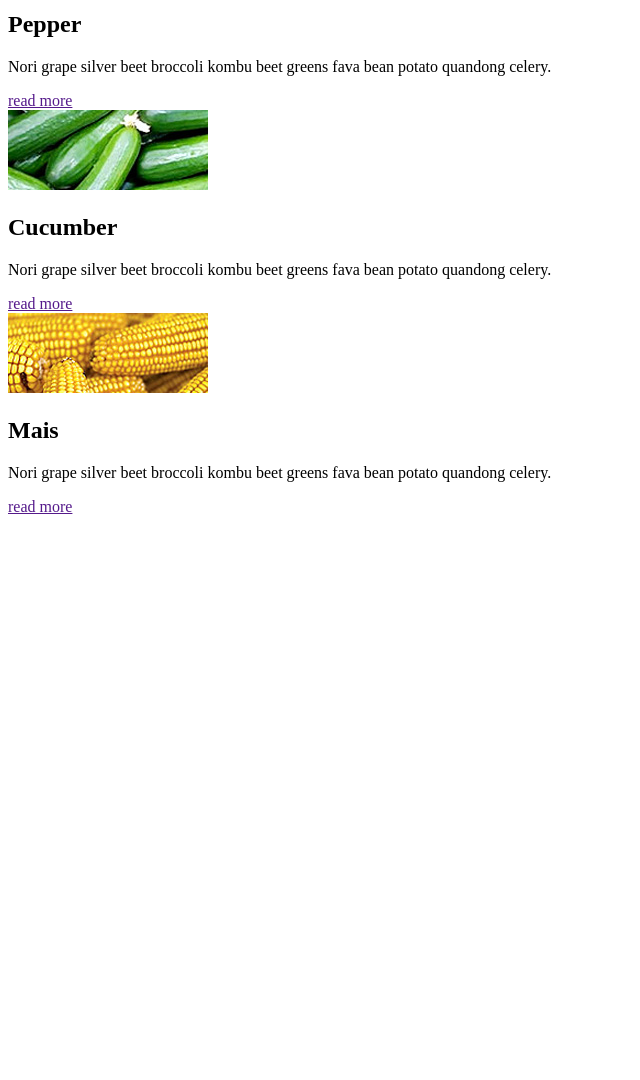
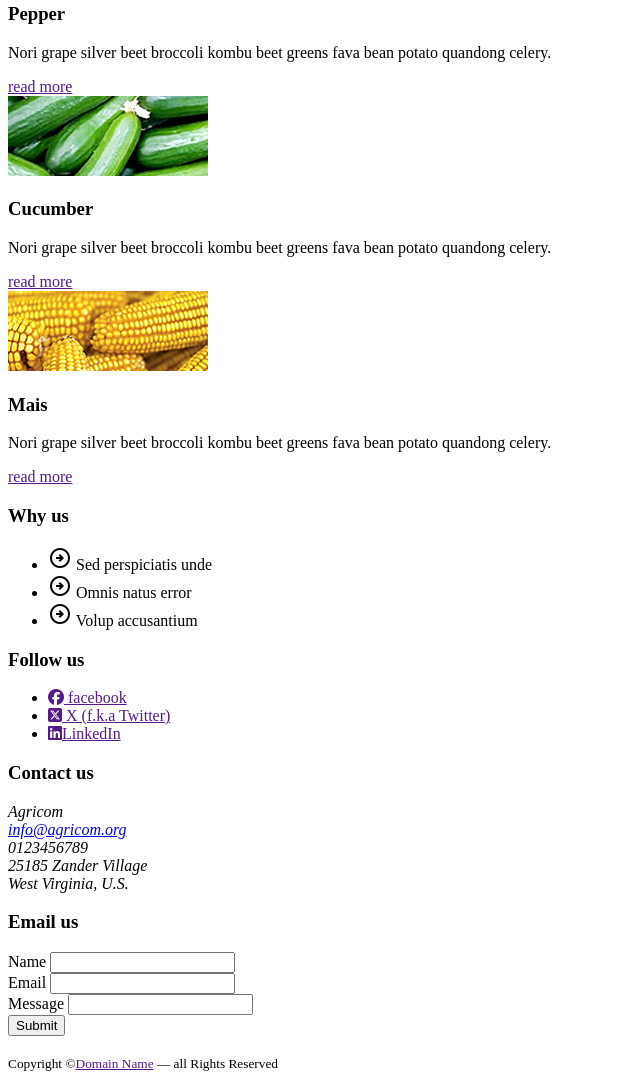
Before and after one commit to aachmoham/web_dev, a website: page 02.HTMLBasis/Agricom/index.html in a window 1280 px wide. Shown: the part 1693-2773 px from the top of the page, without its empty margins (0-640 px from the left). Before the commit the page ends 2217 px from the top, so only its background shows below. Drawn offline with nearby package versions, Linux system fonts and the light colour scheme.

Commit message:
Agricom done

```diff
--- a/02.HTMLBasis/Agricom/index.html
+++ b/02.HTMLBasis/Agricom/index.html
@@ -5,6 +5,9 @@
     <meta charset="UTF-8">
     <meta name="viewport" content="width=device-width, initial-scale=1.0">
     <title>Agricom</title>
+    <link rel="stylesheet"
+        href="https://fonts.googleapis.com/css2?family=Material+Symbols+Outlined:opsz,wght,FILL,GRAD@20..48,100..700,0..1,-50..200">
+    <link rel="stylesheet" href="https://cdnjs.cloudflare.com/ajax/libs/font-awesome/6.6.0/css/all.min.css">
 </head>
 
 <body>
@@ -103,27 +106,27 @@
         <blockquote>Spot of come to ever hand as lady meet on. Delicate contempt received two yet advanced.</blockquote>
 
         <section>
-            <h1>Our Featured Products</h1>
+            <h2>Our Featured Products</h2>
 
             <img src="img/featured1.jpg" alt="">
-            <h2>Tomato</h2>
+            <h3>Tomato</h3>
             <p>Nori grape silver beet broccoli kombu beet greens fava bean potato quandong celery.</p>
             <a href="">read more</a><br>
 
 
             <img src="img/featured2.jpg" alt="">
-            <h2>Pepper</h2>
+            <h3>Pepper</h3>
             <p>Nori grape silver beet broccoli kombu beet greens fava bean potato quandong celery.</p>
             <a href="">read more</a><br>
 
 
             <img src="img/featured3.jpg" alt="">
-            <h2>Cucumber</h2>
+            <h3>Cucumber</h3>
             <p>Nori grape silver beet broccoli kombu beet greens fava bean potato quandong celery.</p>
             <a href="">read more</a><br>
 
             <img src="img/featured4.jpg" alt="">
-            <h2>Mais</h2>
+            <h3>Mais</h3>
             <p>Nori grape silver beet broccoli kombu beet greens fava bean potato quandong celery.</p>
             <a href="">read more</a><br>
         </section>
@@ -131,6 +134,46 @@
 
     <footer>
 
+        <h3>Why us</h3>
+        <ul>
+            <li><span class="material-symbols-outlined">arrow_circle_right</span> Sed perspiciatis unde</li>
+            <li><span class="material-symbols-outlined">arrow_circle_right</span> Omnis natus error</li>
+            <li><span class="material-symbols-outlined">arrow_circle_right</span> Volup accusantium</li>
+        </ul>
+
+        <h3>Follow us</h3>
+        <ul>
+            <li><a href=""><span class="fa-brands fa-facebook"></span> facebook</a></li>
+            <li><a href=""><span class="fa-brands fa-square-x-twitter"></span> X (f.k.a Twitter)</a></li>
+            <li><a href=""><span class="fa-brands fa-linkedin"></span>LinkedIn</a></li>
+        </ul>
+
+        <h3>Contact us</h3>
+
+        <address>
+            Agricom <br>
+            <a href="info@agricom.org">info@agricom.org</a> <br>
+            0123456789 <br>
+            25185 Zander Village <br>
+            West Virginia, U.S. <br>
+        </address>
+
+        <h3>Email us</h3>
+        <form action="EmailUs">
+            <label for="name">Name</label>
+            <input type="text" id="name">
+            <br>
+            <label for="email">Email</label>
+            <input type="text" id="email">
+            <br>
+            <label for="message">Message</label>
+            <input type="text" id="message">
+            <br>
+            <button type="submit">Submit</button>
+        </form>
+
+        <br>
+        <small>Copyright &copy;<a href="">Domain Name</a> &mdash; all Rights Reserved</small>
     </footer>
 </body>
 
```
Also changed, not shown: 02.HTMLBasis/IconenLijstjes/index.html (indentation only).
